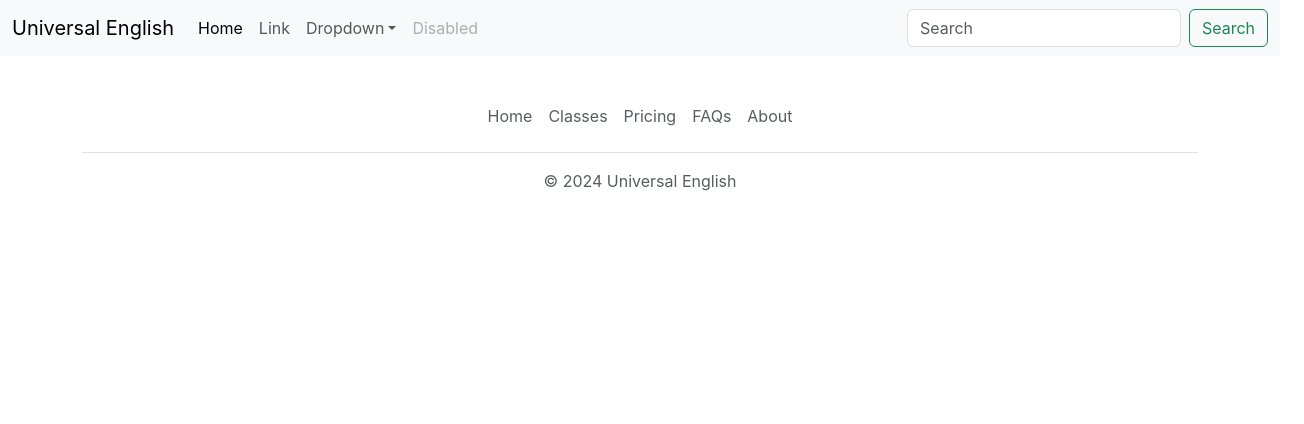
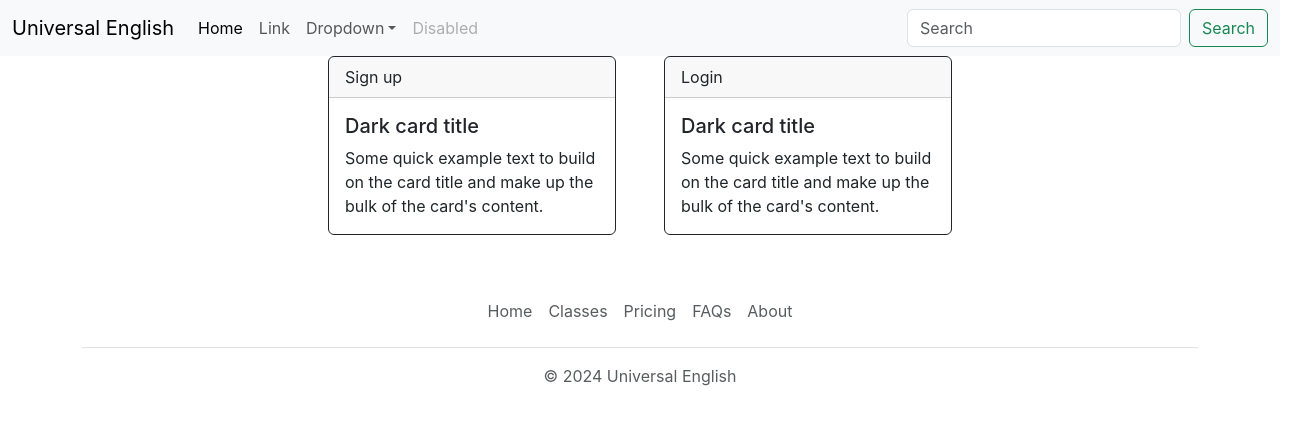
Before and after one commit to jmmount/universal, a React (Create React App) app: page / in a window 1280 px wide. Shown: the top 424 px of the page, 1304 px wide, since content can reach past the window. Built offline with nearby package versions, Linux system fonts and the light colour scheme.

Commit message:
adds cards to home page

```diff
--- a/src/pages/Home.jsx
+++ b/src/pages/Home.jsx
@@ -1,10 +1,36 @@
-import Navbar from '../components/Navbar.jsx';
-import Footer from '../components/Footer.jsx';
+import Navbar from "../components/Navbar.jsx";
+import Footer from "../components/Footer.jsx";
 
-function Home () {
+function Home() {
   return (
     <>
       <Navbar />
+      <div className="row justify-content-center g-5">
+      <div className="col-auto">
+        <div className="card border-dark mb-3" style={{ maxWidth: "18rem" }}>
+          <div className="card-header">Sign up</div>
+          <div className="card-body">
+            <h5 className="card-title">Dark card title</h5>
+            <p className="card-text">
+              Some quick example text to build on the card title and make up
+              the bulk of the card's content.
+            </p>
+          </div>
+        </div>
+      </div>
+      <div className="col-auto">
+        <div className="card border-dark mb-3" style={{ maxWidth: "18rem" }}>
+          <div className="card-header">Login</div>
+          <div className="card-body">
+            <h5 className="card-title">Dark card title</h5>
+            <p className="card-text">
+              Some quick example text to build on the card title and make up
+              the bulk of the card's content.
+            </p>
+          </div>
+        </div>
+      </div>
+    </div>
       <Footer />
     </>
   );
```
Lines whose indentation alone changed are shown as unchanged.
